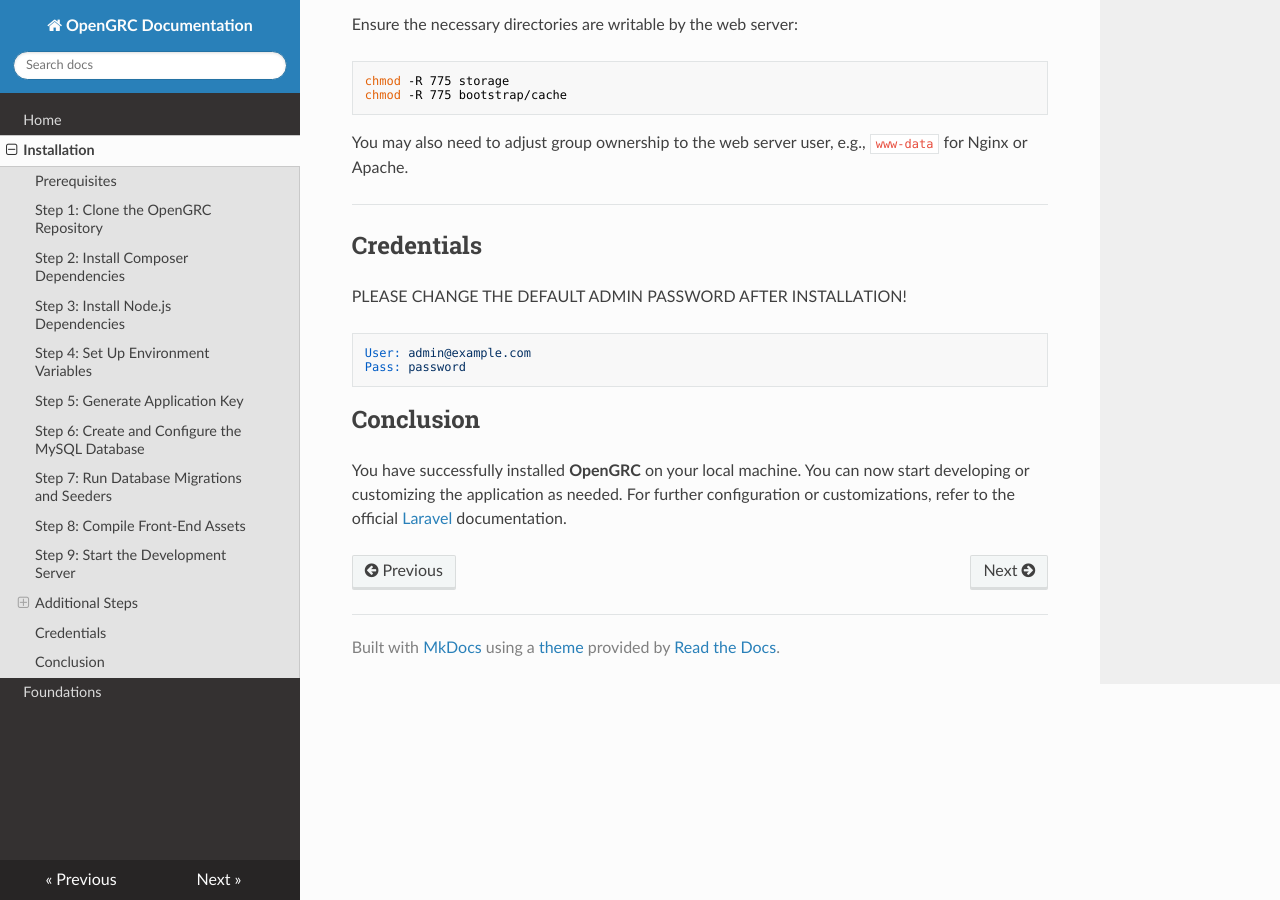
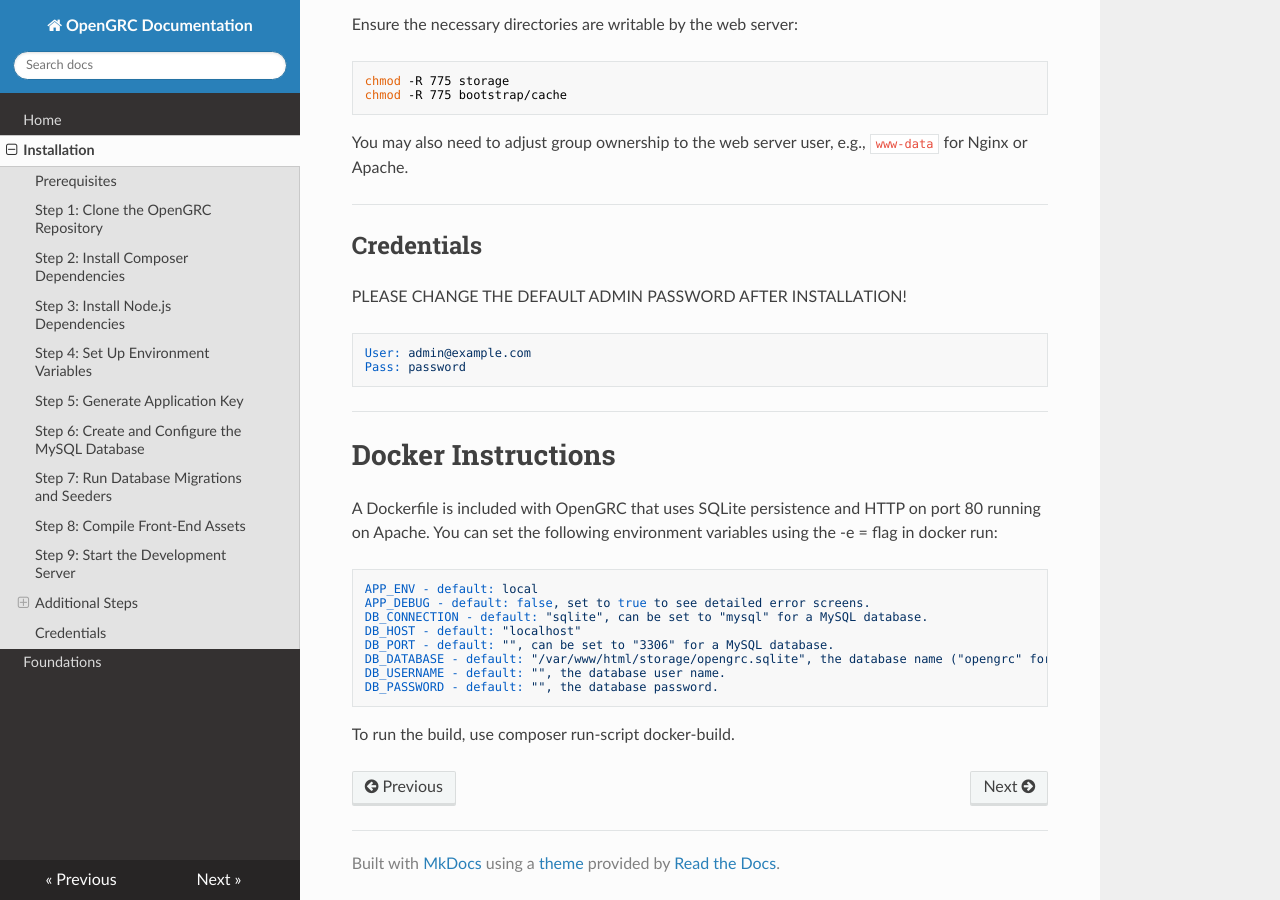
Before and after one commit to LeeMangold/opengrc-docs, an MkDocs documentation site: the page built from docs/installation.md, in a window 1280 px wide and 900 px high, scrolled down 4695 px. Built offline with MkDocs 1.6.1, drawn with Linux system fonts in a browser that asks for light colours; nearby versions of some CDN libraries.

Commit message:
Editorial Updates

````diff
--- a/docs/installation.md
+++ b/docs/installation.md
@@ -228,6 +228,21 @@ User: admin@example.com
 Pass: password
 ```
 
-## Conclusion
+---
 
-You have successfully installed **OpenGRC** on your local machine. You can now start developing or customizing the application as needed. For further configuration or customizations, refer to the official [Laravel](https://laravel.com/docs) documentation.
+# Docker Instructions
+
+A Dockerfile is included with OpenGRC that uses SQLite persistence and HTTP on port 80 running on Apache. You can set the following environment variables using the -e <name>=<value> flag in docker run:
+
+```yml
+APP_ENV - default: local
+APP_DEBUG - default: false, set to true to see detailed error screens.
+DB_CONNECTION - default: "sqlite", can be set to "mysql" for a MySQL database.
+DB_HOST - default: "localhost"
+DB_PORT - default: "", can be set to "3306" for a MySQL database.
+DB_DATABASE - default: "/var/www/html/storage/opengrc.sqlite", the database name ("opengrc" for MySQL)
+DB_USERNAME - default: "", the database user name.
+DB_PASSWORD - default: "", the database password.
+```
+
+To run the build, use composer run-script docker-build.
````
